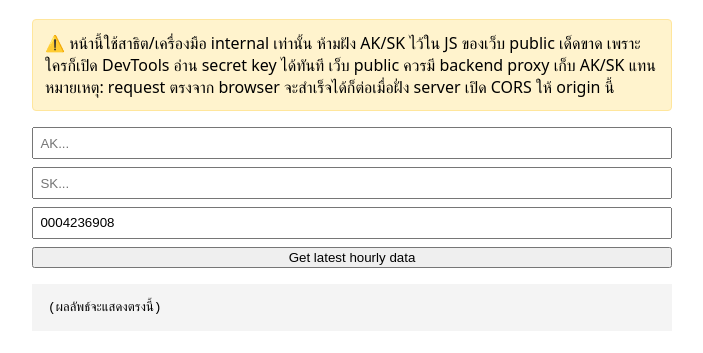
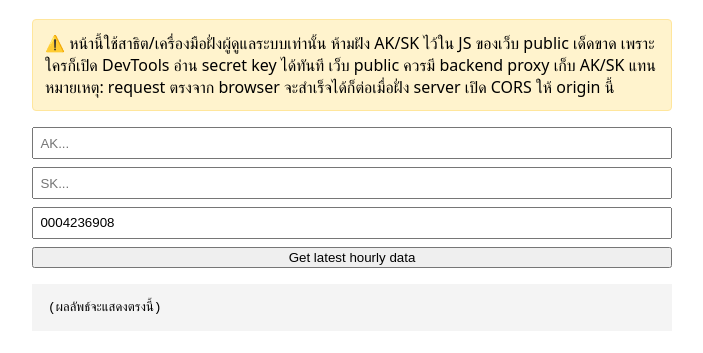
Before and after one commit to kisrkk/cdmdata-http-sdk, a plain HTML site: page dbs5/html-js/index.html in a window 1280 px wide. Shown: the part 77-430 px from the top of the page, without its empty margins (288-991 px from the left). Drawn offline with Linux system fonts and the light colour scheme.

Commit message:
Update documentation links and Thai terminology
- Update documentation references to point to README files instead of separate docs
- Replace 'internal tool' with 'admin/system administrator' (งานฝั่งผู้ดูแลระบบ) in Thai docs
- Replace 'web master' with 'system administrator' (ผู้ดูแลระบบ) for consistency
- Remove references to cdmdata-internal-api.md
- Simplify dbs7 title
- Update Prisma Model references to Collection in dbs7 docs

```diff
--- a/dbs5/html-js/index.html
+++ b/dbs5/html-js/index.html
@@ -15,7 +15,7 @@
 <h1>CDM Data API demo (browser fetch)</h1>
 
 <p class="warn">
-  ⚠️ หน้านี้ใช้สาธิต/เครื่องมือ internal เท่านั้น ห้ามฝัง AK/SK ไว้ใน JS ของเว็บ public เด็ดขาด
+  ⚠️ หน้านี้ใช้สาธิต/เครื่องมือฝั่งผู้ดูแลระบบเท่านั้น ห้ามฝัง AK/SK ไว้ใน JS ของเว็บ public เด็ดขาด
   เพราะใครก็เปิด DevTools อ่าน secret key ได้ทันที เว็บ public ควรมี backend proxy เก็บ AK/SK แทน<br />
   หมายเหตุ: request ตรงจาก browser จะสำเร็จได้ก็ต่อเมื่อฝั่ง server เปิด CORS ให้ origin นี้
 </p>
```
Also changed, not shown: dbs7/html-js/index.html (+1 -1 lines), README.md, dbs5/README.md, dbs5/html-js/README.md, dbs7/README.md, dbs7/html-js/README.md.
